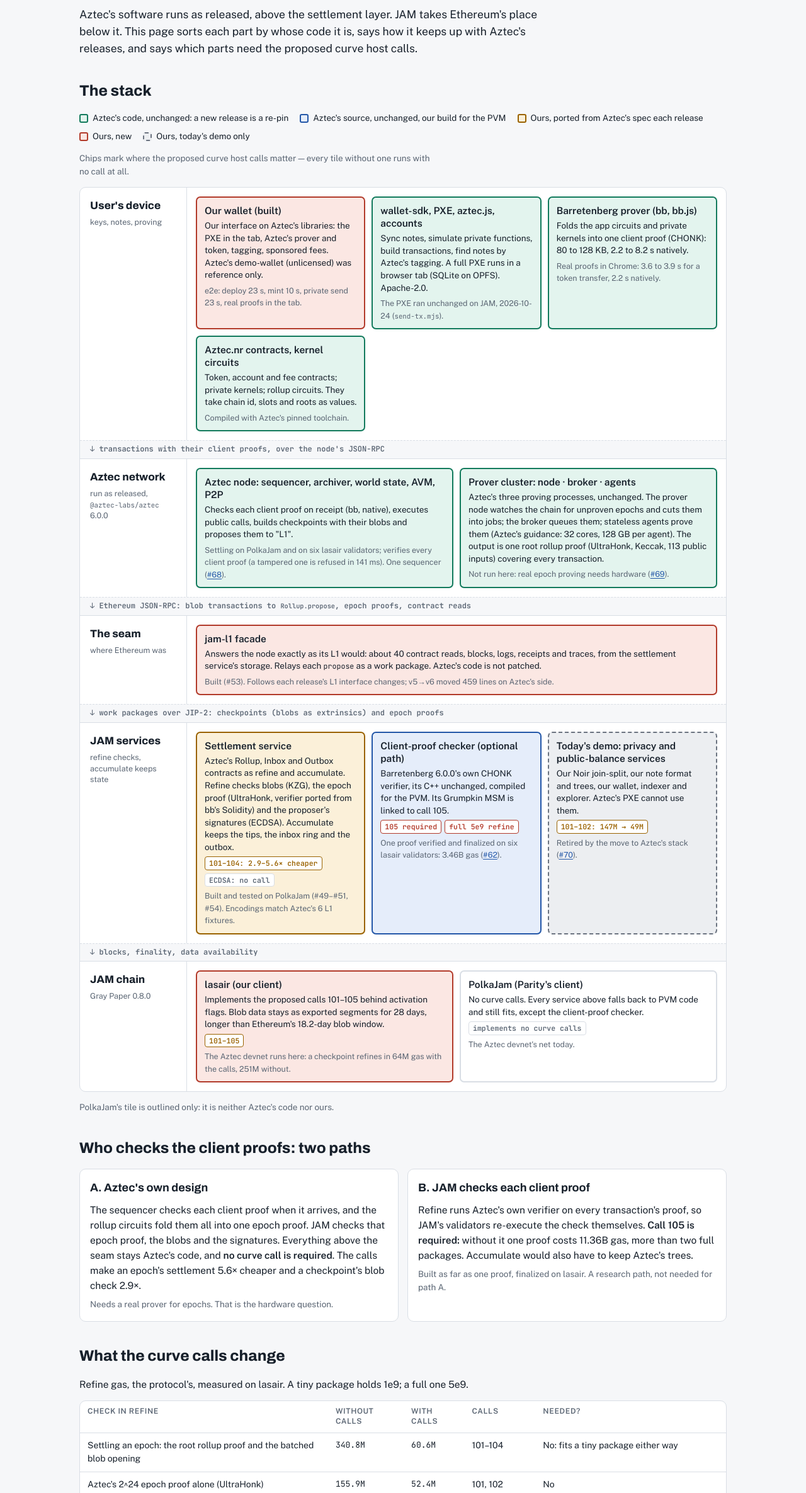
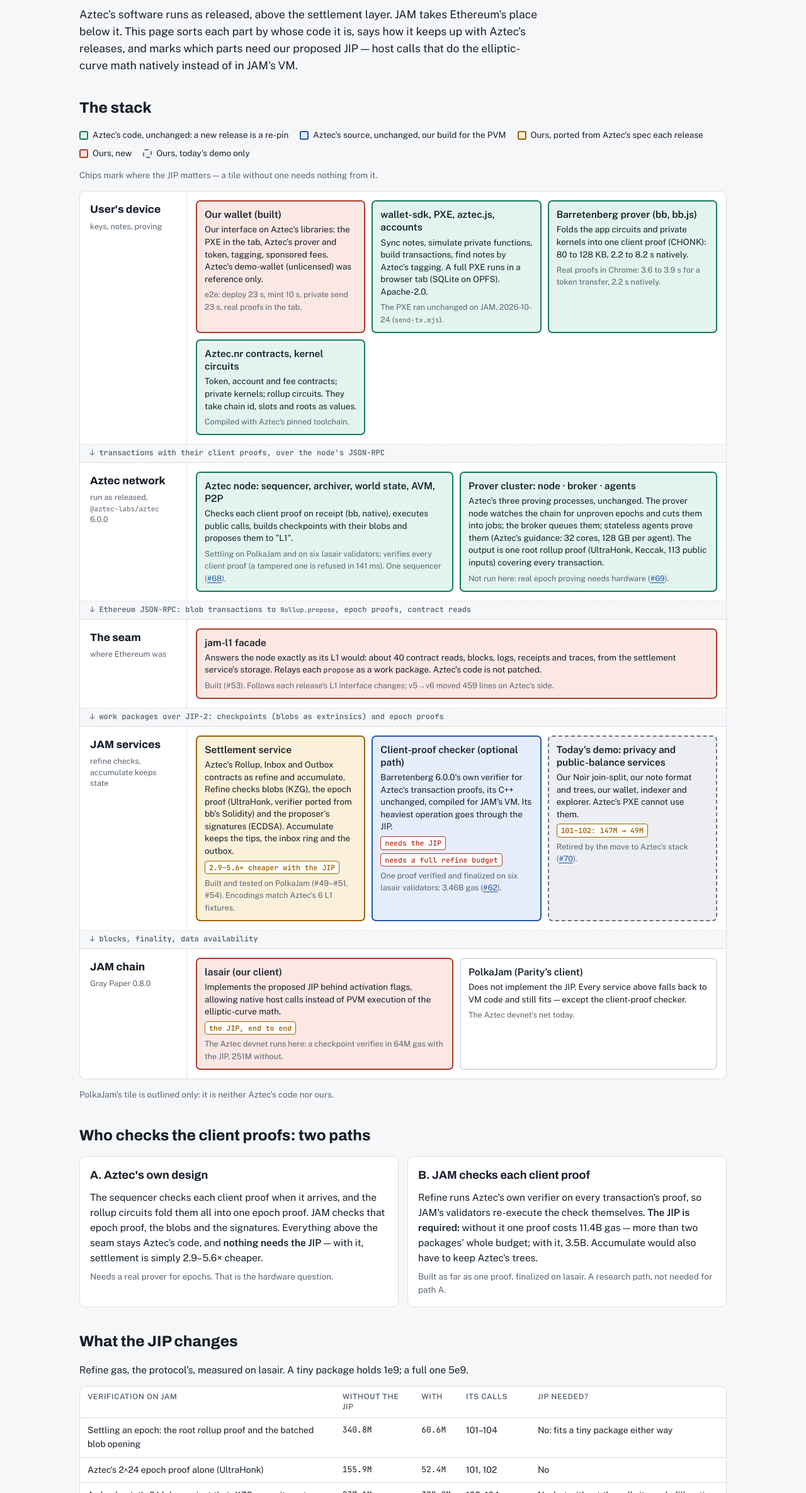
Before and after one commit to abutlabs/aztec-on-jam, a plain HTML site: page docs/aztec/index.html in a window 1280 px wide. Shown: the part 189-2560 px from the top of the page at 63% size. Drawn offline with nearby package versions, Linux system fonts and the light colour scheme.

Commit message:
The pages speak of the JIP, not call numbers; the architecture tiles read as an overview

```diff
--- a/docs/aztec/index.html
+++ b/docs/aztec/index.html
@@ -4,7 +4,7 @@
 <meta charset="utf-8">
 <meta name="viewport" content="width=device-width, initial-scale=1">
 <title>Architecture · Aztec on JAM</title>
-<meta name="description" content="Which parts of Aztec run on JAM unchanged, which are ours, and which need the proposed curve host calls.">
+<meta name="description" content="Which parts of Aztec run on JAM unchanged, which are ours, and which need our proposed JIP.">
 <link rel="preconnect" href="https://fonts.googleapis.com">
 <link rel="stylesheet" href="https://fonts.googleapis.com/css2?family=Archivo:wdth,wght@75..100,500..800&family=Public+Sans:ital,wght@0,400;0,600;1,400&family=JetBrains+Mono:wght@400;600&display=swap">
 <link rel="stylesheet" href="../site.css">
@@ -25,8 +25,9 @@
     <p class="meta"><a href="https://github.com/abutlabs/jam-privacy-service">jam-privacy-service</a> · updated 2026-10-27 · source: <a href="https://github.com/abutlabs/jam-privacy-service/blob/main/docs/aztec/STACK.md">docs/aztec/STACK.md</a></p>
     <h1>Aztec on JAM</h1>
     <p class="lede">Aztec's software runs as released, above the settlement layer. JAM takes Ethereum's place below
-      it. This page sorts each part by whose code it is, says how it keeps up with Aztec's releases, and says
-      which parts need the proposed curve host calls.</p>
+      it. This page sorts each part by whose code it is, says how it keeps up with Aztec's releases, and
+      marks which parts need our proposed JIP — host calls that do the elliptic-curve math natively
+      instead of in JAM's VM.</p>
   </header>
 
   <section>
@@ -38,7 +39,7 @@
       <span><i class="sw ours"></i>Ours, new</span>
       <span><i class="sw demo"></i>Ours, today's demo only</span>
     </div>
-    <p class="meta">Chips mark where the proposed curve host calls matter — every tile without one runs with no call at all.</p>
+    <p class="meta">Chips mark where the JIP matters — a tile without one needs nothing from it.</p>
     <div class="stack">
       <div class="band">
         <div class="where"><b>User's device</b><small>keys, notes, proving</small></div>
@@ -84,11 +85,11 @@
         <div class="tiles">
           <div class="tile port"><div class="name">Settlement service</div>
             <div class="what">Aztec's Rollup, Inbox and Outbox contracts as refine and accumulate. Refine checks blobs (KZG), the epoch proof (UltraHonk, verifier ported from bb's Solidity) and the proposer's signatures (ECDSA). Accumulate keeps the tips, the inbox ring and the outbox.</div>
-            <div class="chips"><span class="chip fast">101–104: 2.9–5.6× cheaper</span><span class="chip none">ECDSA: no call</span></div>
+            <div class="chips"><span class="chip fast">2.9–5.6× cheaper with the JIP</span></div>
             <div class="status">Built and tested on PolkaJam (#49–#51, #54). Encodings match Aztec's 6 L1 fixtures.</div></div>
           <div class="tile build"><div class="name">Client-proof checker (optional path)</div>
-            <div class="what">Barretenberg 6.0.0's own CHONK verifier, its C++ unchanged, compiled for the PVM. Its Grumpkin MSM is linked to call 105.</div>
-            <div class="chips"><span class="chip need">105 required</span><span class="chip need">full 5e9 refine</span></div>
+            <div class="what">Barretenberg 6.0.0's own verifier for Aztec's transaction proofs, its C++ unchanged, compiled for JAM's VM. Its heaviest operation goes through the JIP.</div>
+            <div class="chips"><span class="chip need">needs the JIP</span><span class="chip need">needs a full refine budget</span></div>
             <div class="status">One proof verified and finalized on six lasair validators: 3.46B gas (<a href="https://github.com/abutlabs/jam-privacy-service/issues/62">#62</a>).</div></div>
           <div class="tile demo"><div class="name">Today's demo: privacy and public-balance services</div>
             <div class="what">Our Noir join-split, our note format and trees, our wallet, indexer and explorer. Aztec's PXE cannot use them.</div>
@@ -101,12 +102,11 @@
         <div class="where"><b>JAM chain</b><small>Gray Paper 0.8.0</small></div>
         <div class="tiles">
           <div class="tile ours"><div class="name">lasair (our client)</div>
-            <div class="what">Implements the proposed calls 101–105 behind activation flags. Blob data stays as exported segments for 28 days, longer than Ethereum's 18.2-day blob window.</div>
-            <div class="chips"><span class="chip fast">101–105</span></div>
-            <div class="status">The Aztec devnet runs here: a checkpoint refines in 64M gas with the calls, 251M without.</div></div>
+            <div class="what">Implements the proposed JIP behind activation flags, allowing native host calls instead of PVM execution of the elliptic-curve math.</div>
+            <div class="chips"><span class="chip fast">the JIP, end to end</span></div>
+            <div class="status">The Aztec devnet runs here: a checkpoint verifies in 64M gas with the JIP, 251M without.</div></div>
           <div class="tile other"><div class="name">PolkaJam (Parity's client)</div>
-            <div class="what">No curve calls. Every service above falls back to PVM code and still fits, except the client-proof checker.</div>
-            <div class="chips"><span class="chip none">implements no curve calls</span></div>
+            <div class="what">Does not implement the JIP. Every service above falls back to VM code and still fits — except the client-proof checker.</div>
             <div class="status">The Aztec devnet's net today.</div></div>
         </div>
       </div>
@@ -120,21 +120,21 @@
       <div class="path"><h3>A. Aztec's own design</h3>
         <p>The sequencer checks each client proof when it arrives, and the rollup circuits fold them all into one
           epoch proof. JAM checks that epoch proof, the blobs and the signatures. Everything above the seam
-          stays Aztec's code, and <b>no curve call is required</b>. The calls make an epoch's settlement 5.6× cheaper and a checkpoint's blob check 2.9×.</p>
+          stays Aztec's code, and <b>nothing needs the JIP</b> — with it, settlement is simply 2.9–5.6× cheaper.</p>
         <p class="meta">Needs a real prover for epochs. That is the hardware question.</p></div>
       <div class="path"><h3>B. JAM checks each client proof</h3>
         <p>Refine runs Aztec's own verifier on every transaction's proof, so JAM's validators re-execute the check
-          themselves. <b>Call 105 is required:</b> without it one proof costs 11.36B gas, more than two full
-          packages. Accumulate would also have to keep Aztec's trees.</p>
+          themselves. <b>The JIP is required:</b> without it one proof costs 11.4B gas — more than two packages'
+          whole budget; with it, 3.5B. Accumulate would also have to keep Aztec's trees.</p>
         <p class="meta">Built as far as one proof, finalized on lasair. A research path, not needed for path A.</p></div>
     </div>
   </section>
 
   <section>
-    <h2>What the curve calls change</h2>
+    <h2>What the JIP changes</h2>
     <p>Refine gas, the protocol's, measured on lasair. A tiny package holds 1e9; a full one 5e9.</p>
     <div class="tbl"><table>
-      <thead><tr><th>Check in refine</th><th>Without calls</th><th>With calls</th><th>Calls</th><th>Needed?</th></tr></thead>
+      <thead><tr><th>Verification on JAM</th><th>Without the JIP</th><th>With</th><th>Its calls</th><th>JIP needed?</th></tr></thead>
       <tbody>
         <tr><td>Settling an epoch: the root rollup proof and the batched blob opening</td><td class="num">340.8M</td><td class="num">60.6M</td><td>101–104</td><td>No: fits a tiny package either way</td></tr>
         <tr><td>Aztec's 2^24 epoch proof alone (UltraHonk)</td><td class="num">155.9M</td><td class="num">52.4M</td><td>101, 102</td><td>No</td></tr>
@@ -194,7 +194,7 @@
     <ol class="steps">
       <li><div><span class="state done">DONE</span><b>The devnet ready for a wallet</b> <a href="https://github.com/abutlabs/jam-privacy-service/issues/64">#64</a><p>Done 2026-10-27: a never-deployed, unfunded account transacted with a sponsored fee; six checkpoints accepted on JAM.</p></div></li>
       <li><div><span class="state done">DONE</span><b>Our wallet on Aztec's libraries</b> <a href="https://github.com/abutlabs/jam-privacy-service/issues/65">#65</a><p>Done 2026-10-27: Alice and Bob in two browser tabs, real client proofs proved in the tab, a private transfer found by Aztec's tagging.</p></div></li>
-      <li><div><span class="state done">DONE</span><b>The devnet on lasair</b> <a href="https://github.com/abutlabs/jam-privacy-service/issues/66">#66</a><p>Done 2026-10-27: the wallet's whole story on six lasair validators; a checkpoint refines in 64M gas with the calls, 251M without.</p></div></li>
+      <li><div><span class="state done">DONE</span><b>The devnet on lasair</b> <a href="https://github.com/abutlabs/jam-privacy-service/issues/66">#66</a><p>Done 2026-10-27: the wallet's whole story on six lasair validators; a checkpoint verifies in 64M gas with the JIP, 251M without.</p></div></li>
       <li><div><span class="state done">DONE</span><b>The node checks real client proofs</b> <a href="https://github.com/abutlabs/jam-privacy-service/issues/67">#67</a><p>Done 2026-10-27: real-proof mode is the devnet default; a tampered proof is refused in 141 ms.</p></div></li>
       <li><div><span class="state next">NEXT</span><b>A committee and P2P</b> <a href="https://github.com/abutlabs/jam-privacy-service/issues/68">#68</a></div></li>
       <li><div><span class="state block">HARDWARE</span><b>Real epoch proofs</b> <a href="https://github.com/abutlabs/jam-privacy-service/issues/69">#69</a><p>A prover node; needs a decision on hardware.</p></div></li>
```
Also changed, not shown: docs/aztec/STACK.md (+4 -4 lines), docs/demo/index.html (+3 -3 lines), docs/index.html (+3 -3 lines).
